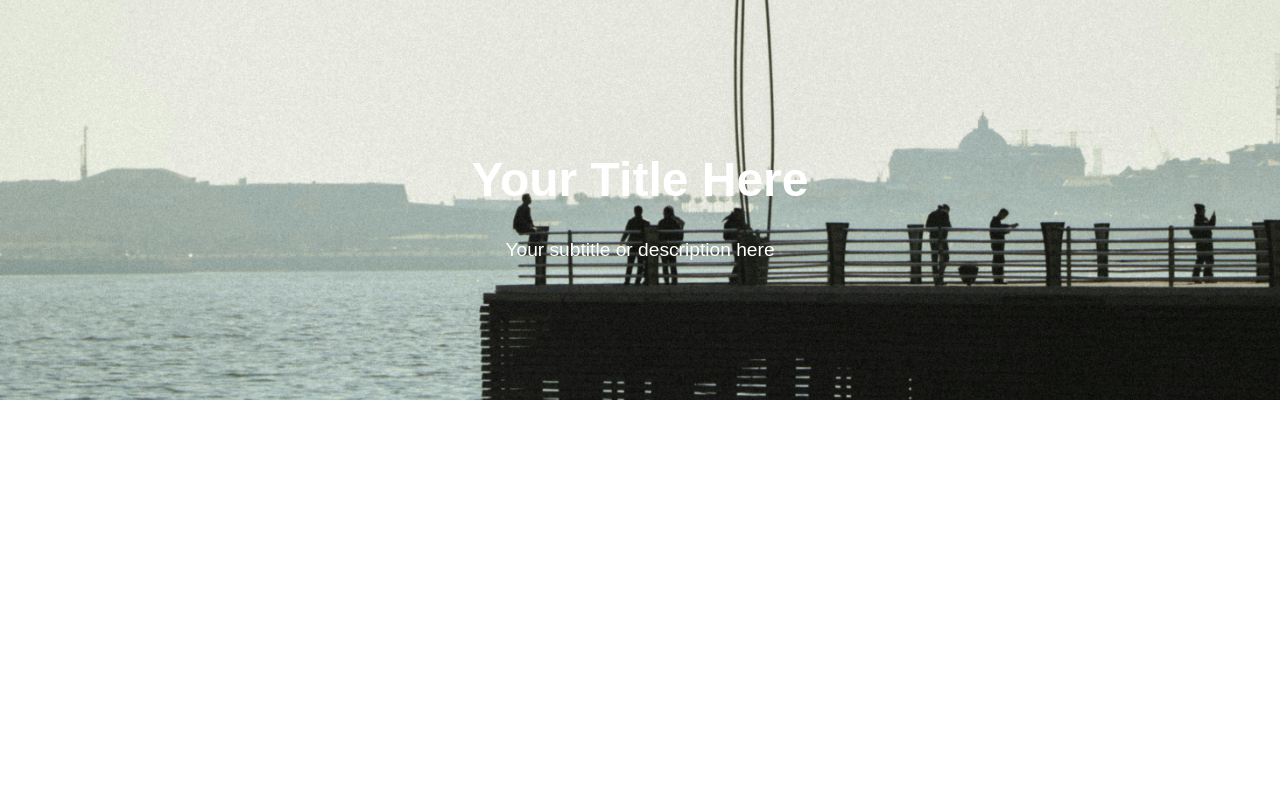
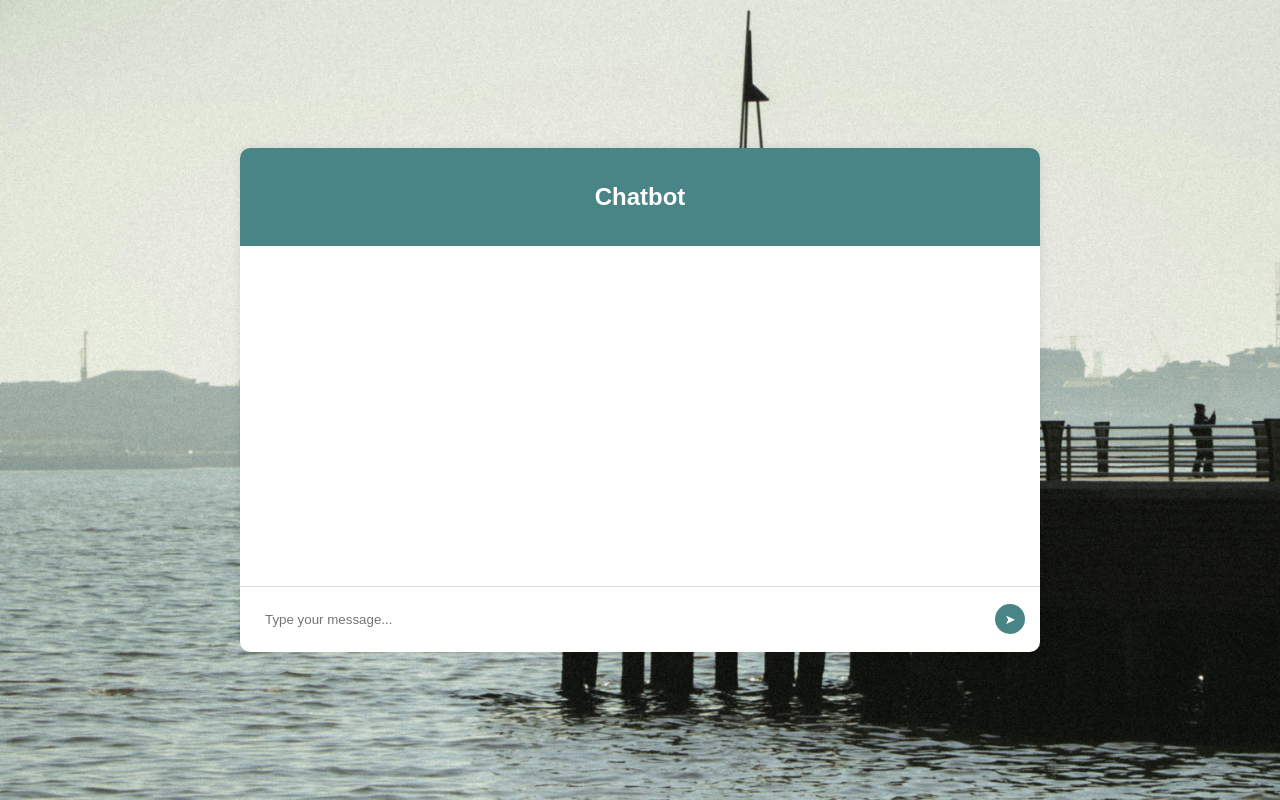
Before and after one commit to joshhh1864/FYP-Chatbot, a Flask app: page / in a window 1280 px wide. Run offline with Flask 3, Linux system fonts and the light colour scheme; parts of the project's set-up code (start-up, migrations or seed data) failed here and were passed over.

Commit message:
[w-2] Chatbot UI, Keywords json file, and get API

```diff
--- /dev/null
+++ b/app.py
@@ -0,0 +1,38 @@
+from flask import Flask, render_template, request, jsonify
+import pandas as pd
+import sys
+import chatbot
+
+# sys.path.insert(0, '/home/amninder/Desktop/Folder_2')
+dataset = pd.read_csv("dataset_with_predicted_intents.csv")
+
+app = Flask(__name__)
+
+@app.route("/")
+def home():
+    return render_template("index.html")
+
+@app.route('/send_message', methods=['POST'])
+def send_message():
+    # Get user input from the request
+    user_input = request.form['user_input']
+
+    # Call your chatbot function with the user input
+    bot_response = chatbot_response(user_input)
+
+    # Return the bot response as JSON
+    return jsonify({'bot_response': bot_response})
+
+def chatbot_response(user_input):
+    responses = []
+    response = get_response(user_input, dataset)
+    if response:
+        responses.extend(response)
+
+    if not responses:
+        return "Sorry, I do not understand the question."
+
+    return responses
+
+if __name__ == '__main__':
+    app.run(debug=True)
--- /dev/null
+++ b/static/js/runbot.js
@@ -0,0 +1,45 @@
+// Wait for the DOM to be fully loaded
+document.addEventListener("DOMContentLoaded", function () {
+  // Get the button element
+  var sendButton = document.querySelector(".btn-send");
+
+  // Add click event listener to the button
+  sendButton.addEventListener("click", function () {
+    // Get the input field value
+    var userInput = document.getElementById("user-input").value;
+
+    // Log the input value to the console
+    console.log("User input:", userInput);
+  });
+});
+
+function sendMessage() {
+  var userInput = document.getElementById("user-input").value;
+  if (userInput.trim() === "") return;
+
+  // Send user input to the Flask backend
+  fetch("/send_message", {
+    method: "POST",
+    headers: {
+      "Content-Type": "application/json",
+    },
+    body: JSON.stringify({ user_input: userInput }),
+  })
+    .then((response) => response.json())
+    .then((data) => {
+      // Log bot response to console (for testing)
+      console.log(data.bot_response);
+      // Update UI with bot response (you can customize this part)
+      // For example, you can display the bot response in the chat container
+      var chatContainer = document.getElementById("chat-container");
+      var botMessageElement = document.createElement("div");
+      botMessageElement.classList.add("message");
+      botMessageElement.textContent = data.bot_response;
+      chatContainer.appendChild(botMessageElement);
+      // Scroll to the bottom of the chat container
+      chatContainer.scrollTop = chatContainer.scrollHeight;
+    });
+
+  // Clear the input field
+  document.getElementById("user-input").value = "";
+}
--- a/static/styles/home.css
+++ b/static/styles/home.css
@@ -2,31 +2,73 @@ body {
   margin: 0;
   padding: 0;
   font-family: Arial, sans-serif;
+  background-color: #f0f0f0;
+  display: flex;
+  justify-content: center;
+  align-items: center;
+  height: 100vh;
+  background-image: url('../img/header_img.jpg');
+  background-size: 100% 100%;
+}
+
+.container {
+  width: 100vh;
+  background-color: #fff;
+  border-radius: 10px;
+  box-shadow: 0px 0px 10px rgba(0, 0, 0, 0.1);
 }
 
 .header {
-  width: 100%;
-  height: 400px;
-  background-image: url('../img/header_img.jpg');
-  background-size: cover;
-  background-position: center;
-  position: relative;
+  background-color: #498586;
+  color: #fff;
+  padding: 15px;
+  border-top-left-radius: 10px;
+  border-top-right-radius: 10px;
+  text-align: center;
 }
 
-.header-text {
-  position: absolute;
-  top: 50%;
-  left: 50%;
-  transform: translate(-50%, -50%);
-  text-align: center;
-  color: white;
-  font:bold;
+.chat-container {
+  padding: 20px;
+  height: 300px;
+  overflow-y: auto;
 }
 
-.header-text h1 {
-  font-size: 3em;
+.chat-input {
+  padding: 15px;
+  border-top: 1px solid #ddd;
+  display: flex;
+  align-items: center;
 }
 
-.header-text p {
-  font-size: 1.2em;
+.input-field {
+  flex: 1;
+  padding: 10px;
+  border: none;
+  border-radius: 5px;
+  outline: none;
 }
+
+.btn-send {
+  width: 30px;
+  height: 30px;
+  border: none;
+  background-color: #498586;
+  color: #fff;
+  border-radius: 50%;
+  cursor: pointer;
+  outline: none;
+  margin-left: 10px;
+}
+
+.message {
+  margin-bottom: 10px;
+  padding: 5px 10px;
+  border-radius: 5px;
+  background-color: #f0f0f0;
+}
+
+.user-message {
+  background-color: #498586;
+  color: #fff;
+  align-self: flex-end;
+}
--- a/templates/index.html
+++ b/templates/index.html
@@ -4,15 +4,31 @@
     <meta charset="UTF-8" />
     <meta name="viewport" content="width=device-width, initial-scale=1.0" />
     <title>Modern Design</title>
-    <link rel="stylesheet" href="{{ url_for('static', filename='styles/home.css') }}" />
+    <link
+      rel="stylesheet"
+      href="{{ url_for('static', filename='styles/home.css') }}"
+    />
   </head>
   <body>
-    <div class="header">
-        <div class="header-text">
-        <!-- <img src="static/img/header_img.jpg" alt="Header Image"> -->
-          <h1>Your Title Here</h1>
-          <p>Your subtitle or description here</p>
-        </div>
+    <div class="container">
+      <div class="header">
+        <h2>Chatbot</h2>
       </div>
+
+      <div class="chat-container" id="chat-container">
+        <!-- Chat messages will appear here -->
+      </div>
+
+      <div class="chat-input">
+        <input
+          type="text"
+          id="user-input"
+          class="input-field"
+          placeholder="Type your message..."
+        />
+        <button class="btn-send" onclick="sendMessage()">&#10148;</button>
+      </div>
+    </div>
+    <script src="{{ url_for('static', filename='js/runbot.js') }}"></script>
   </body>
 </html>
--- a/web.py
+++ /dev/null
@@ -1,7 +0,0 @@
-from flask import Flask, render_template
-
-app = Flask(__name__)
-
-@app.route("/")
-def home():
-    return render_template("index.html")
```
Also changed, not shown: chatbot/conversation.py (+6 -2 lines), chatbot/train.py (+7 -3 lines), keywords.json (added, +136 -0 lines), word_index.json (deleted, +0 -1 lines).
